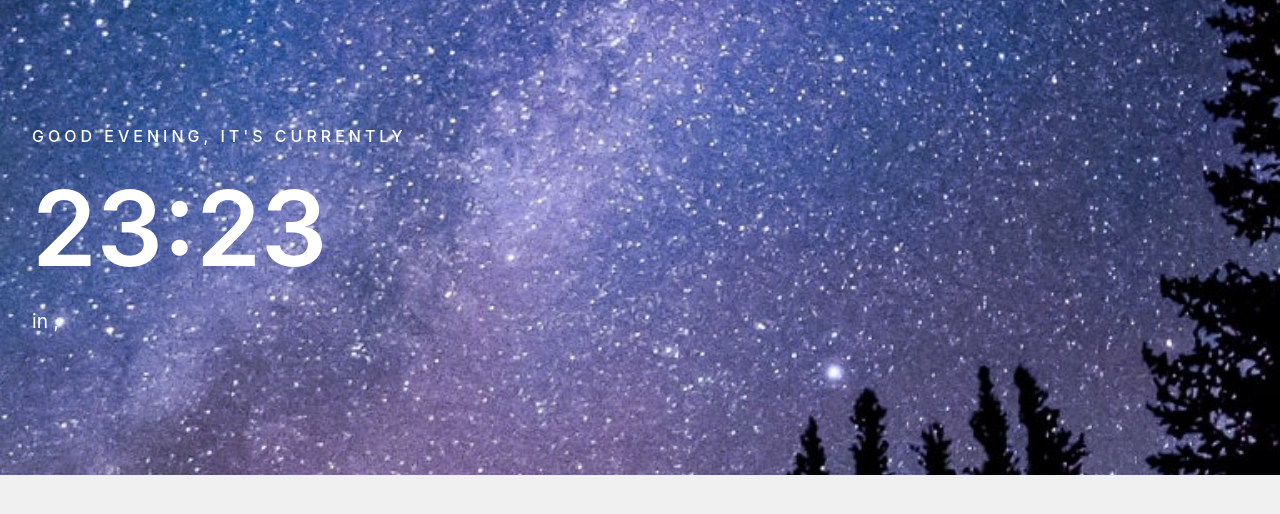
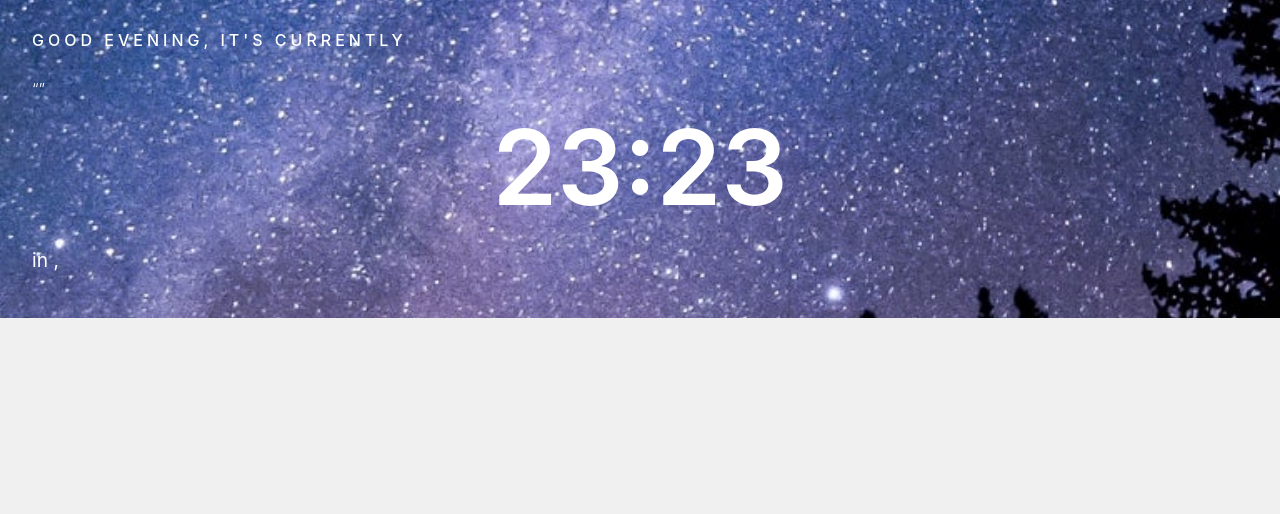
Before and after one commit to jianninetorres/clock-app, a React (Create React App) app: page / in a window 1280 px wide. Shown: the top 514 px of the page. Built offline with nearby package versions, Linux system fonts and the light colour scheme; no server answers.

Commit message:
Get quote and display in hero

```diff
--- a/src/App.js
+++ b/src/App.js
@@ -15,6 +15,8 @@ const App = () => {
   const IP_API = "https://freegeoip.app/json/";
   const WORLDTIME_API =
     "https://cors-anywhere.herokuapp.com/http://worldtimeapi.org/api/ip/";
+  const QUOTE_API = "https://api.quotable.io/random";
+
   let initialTime = new Date();
   let initialTimeHour = initialTime.getHours();
   let initialTimeMinutes = initialTime.getMinutes();
@@ -30,8 +32,10 @@ const App = () => {
   const [dayOfYear, setDayOfYear] = useState(null);
   const [weekNumber, setweekNumber] = useState(null);
   const [timezone, setTimezone] = useState(null);
-  const [icon, setIcon] = useState();
-  const [backgroundImage, setBackgroundImage] = useState();
+  const [icon, setIcon] = useState(null);
+  const [backgroundImage, setBackgroundImage] = useState(null);
+  const [quote, setQuote] = useState(null);
+  const [quoteAuthor, setQuoteAuthor] = useState(null);
   const [errorMessage, setErrorMessage] = useState("");
 
   // ------ Call IP Address API ------ //
@@ -59,6 +63,15 @@ const App = () => {
     } else {
       setErrorMessage("Uh oh");
     }
+  };
+
+  // ------ Get quote ------ //
+  const getQuote = async (url) => {
+    const response = await fetch(url);
+    const data = await response.json();
+
+    setQuote(data.content);
+    setQuoteAuthor(data.author);
   };
 
   const getCurrentTime = () => {
@@ -110,6 +123,7 @@ const App = () => {
     let mounted = true;
     getIPAddress(IP_API);
     getTimeData(WORLDTIME_API);
+    getQuote(QUOTE_API);
     // showGreeting(currentHour);
     if (currentHour) {
       // showGreeting(1);
@@ -142,6 +156,8 @@ const App = () => {
           regionCode={regionCode}
           timezone={timezone}
           backgroundImage={backgroundImage}
+          quote={quote}
+          quoteAuthor={quoteAuthor}
         />
         {/* <MainSection /> */}
       </WrapperStyles>
--- a/src/components/Hero.js
+++ b/src/components/Hero.js
@@ -3,15 +3,21 @@ import styled from "styled-components";
 import bgImageDay from "../images/bg-image-daytime.jpg";
 import bgImageNight from "../images/bg-image-nighttime.jpg";
 import CurrentTime from "./CurrentTime";
+import Quote from "./Quote";
 
 const HeroStyles = styled.div`
+  display: flex;
+  flex-direction: column;
+  justify-content: space-between;
   background: url(${(props) => props.background}) no-repeat center center;
   background-size: cover;
-  padding: calc(var(--base-size) * 8) calc(var(--base-size) * 2);
+  padding: calc(var(--base-size) * 2) calc(var(--base-size) * 2);
   color: #fff;
+  height: 100%;
 
   h3 {
     margin-bottom: calc(var(--base-size) * 2);
+    // padding-top: calc(var(--base-size) * 8);
   }
 `;
 
@@ -24,12 +30,15 @@ const Hero = ({
   timezone,
   backgroundImage,
   icon,
+  quote,
+  quoteAuthor,
 }) => {
   const showBgImage =
     backgroundImage === "daylight" ? bgImageDay : bgImageNight;
   return (
     <HeroStyles background={showBgImage}>
       <h3>{greeting}</h3>
+      <Quote quote={quote} quoteAuthor={quoteAuthor} />
       <CurrentTime
         currentHour={currentHour}
         currentMinute={currentMinute}
--- /dev/null
+++ b/src/components/Quote.js
@@ -0,0 +1,21 @@
+import React from "react";
+
+import styled from "styled-components";
+
+const QuoteStyles = styled.div`
+  p {
+    color: var(--white);
+    margin-top: var(--base-size);
+  }
+`;
+
+const Quote = ({ quote, quoteAuthor }) => {
+  return (
+    <QuoteStyles>
+      <blockquote>“{quote}”</blockquote>
+      <p>{quoteAuthor}</p>
+    </QuoteStyles>
+  );
+};
+
+export default Quote;
--- a/src/styles/GlobalStyles.js
+++ b/src/styles/GlobalStyles.js
@@ -35,6 +35,12 @@ const GlobalStyles = createGlobalStyle`
         font-weight: 400;
         font-size: 1.2rem;
     }
+
+    blockquote {
+        font-weight: 300;
+        font-size: 1rem;
+        line-height: 1.2;
+    }
 `;
 
 export default GlobalStyles;
```
